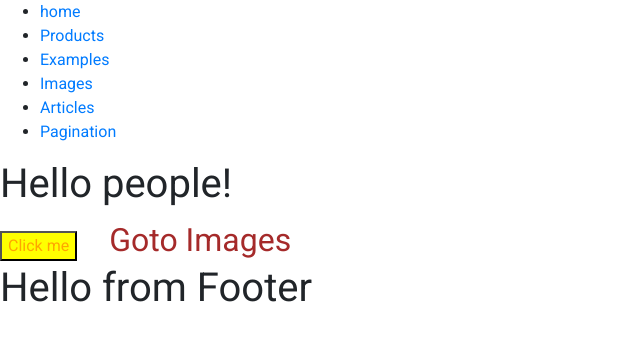
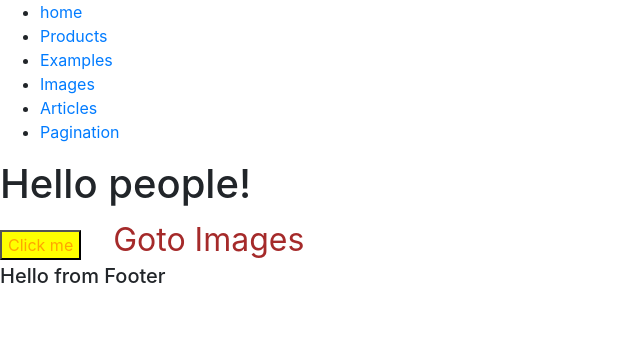
Before and after one commit to lovejitsingh-redcrackle/lj-gatsby, a Gatsby site: page / in a window 1280 px wide. Shown: the whole page, without its empty margins (0-640 px from the left). Built offline with nearby package versions, Linux system fonts and the light colour scheme; Gatsby itself is replaced by a stand-in of ours.

Commit message:
fixing the case-senstive issue

```diff
--- a/src/components/Footer.js
+++ b/src/components/Footer.js
@@ -3,7 +3,7 @@
 const Footer = () => {
   return (
     <div>
-      <h1>Hello from Footer</h1>
+      <h5>Hello from Footer</h5>
     </div>
   )
 }
--- a/src/components/layout.js
+++ b/src/components/layout.js
@@ -2,11 +2,9 @@
 import Navbar from "./Navbar"
 import Footer from "./Footer"
 import "bootstrap/dist/css/bootstrap.min.css"
-import styles from "./layout.css"
 const layout = ({ children }) => {
   return (
     <>
-      <styles />
       <Navbar />
       <main> {children} </main>
       <Footer />
--- a/src/pages/articles.js
+++ b/src/pages/articles.js
@@ -7,7 +7,6 @@
   const {
     allNode: { nodes: articles },
   } = data
-  //console.log(articles)
 
   return (
     <Layout>
--- a/src/templates/blog-list-template.js
+++ b/src/templates/blog-list-template.js
@@ -1,6 +1,6 @@
 import React from "react"
 import { graphql } from "gatsby"
-import Layout from "../components/Layout"
+import Layout from "../components/layout"
 import { Link } from "gatsby"
 
 const ComponentName = props => {
```
